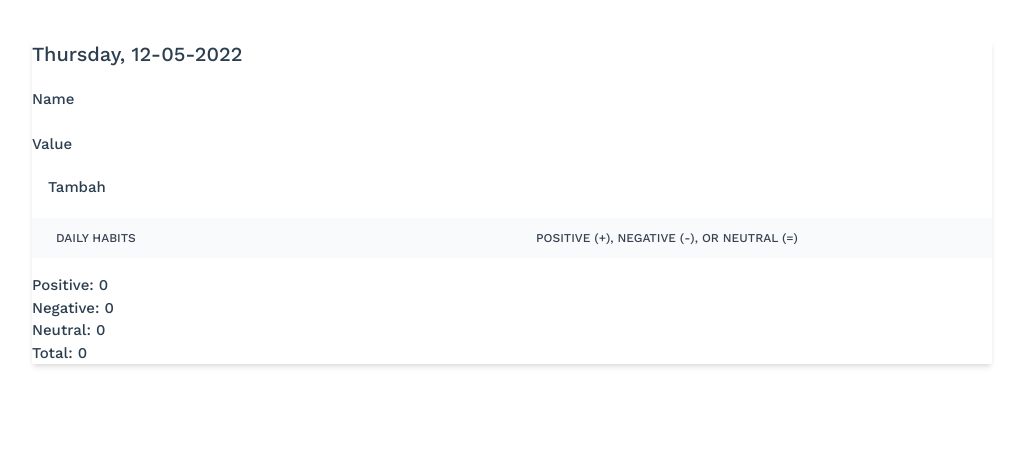
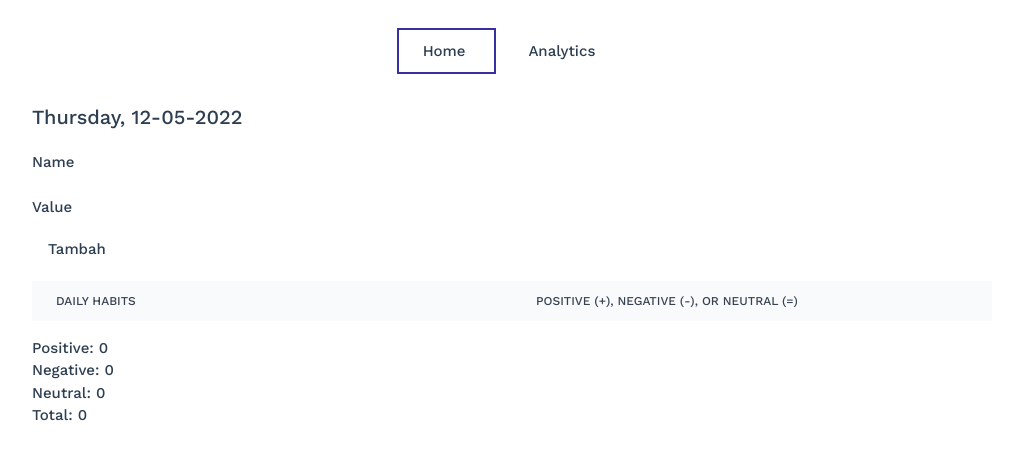
Before and after one commit to devryank/daily-activity, a Vue app: page /daily in a window 1280 px wide. Shown: the top 460 px of the page, without its empty margins (128-1148 px from the left). Built offline with nearby package versions, Linux system fonts and the light colour scheme.

Commit message:
refactor: move navigation to App

```diff
--- a/src/App.vue
+++ b/src/App.vue
@@ -1,10 +1,51 @@
+
 <script setup>
 import { RouterLink, RouterView } from "vue-router";
 import HelloWorld from "@/components/HelloWorld.vue";
 </script>
+<script>
+export default {
+  data() {
+    return {
+      path: "",
+    };
+  },
+  created() {
+    this.path = window.location.href.split("/")["3"];
+  },
+};
+</script>
 
 <template>
-  <RouterView />
+  <div class="grid grid-cols-1">
+    <div class="col-span-1 mx-auto mt-10 mb-5">
+      <a
+        href="daily"
+        :class="
+          'mr-2 py-3 px-6' +
+          (path == 'daily'
+            ? ' dark:bg-transparent border-2 border-indigo-800 dark:text-white dark:hover:bg-indigo-600 dark:hover:border-indigo-600'
+            : ' dark:bg-indigo-800 dark:text-white dark:hover:bg-indigo-600')
+        "
+      >
+        Home
+      </a>
+      <a
+        href="analytics"
+        :class="
+          'mr-2 py-3 px-6' +
+          (path == 'analytics'
+            ? ' dark:bg-transparent border-2 border-indigo-800 dark:text-white dark:hover:bg-indigo-600 dark:hover:border-indigo-600'
+            : ' dark:bg-indigo-800 dark:text-white dark:hover:bg-indigo-600')
+        "
+      >
+        Analytics
+      </a>
+    </div>
+  </div>
+  <div class="w-3/4 mx-auto relative mt-5">
+    <RouterView />
+  </div>
 </template>
 
 <style>
--- a/src/views/DailyView.vue
+++ b/src/views/DailyView.vue
@@ -279,7 +279,6 @@ export default {
 </script>
 <template>
   <div>
-    <div class="w-3/4 mx-auto relative overflow-x-auto shadow-md mt-10">
     <h2 class="text-xl mb-5">{{ todayName }}, {{ time }}</h2>
     <label for="Name">Name</label>
     <input type="text" v-model="data.name" class="mx-2 text-black" />
@@ -415,5 +414,4 @@ export default {
       Total: {{ totalActivities }}
     </p>
   </div>
-  </div>
 </template>
```
Lines whose indentation alone changed are shown as unchanged.
